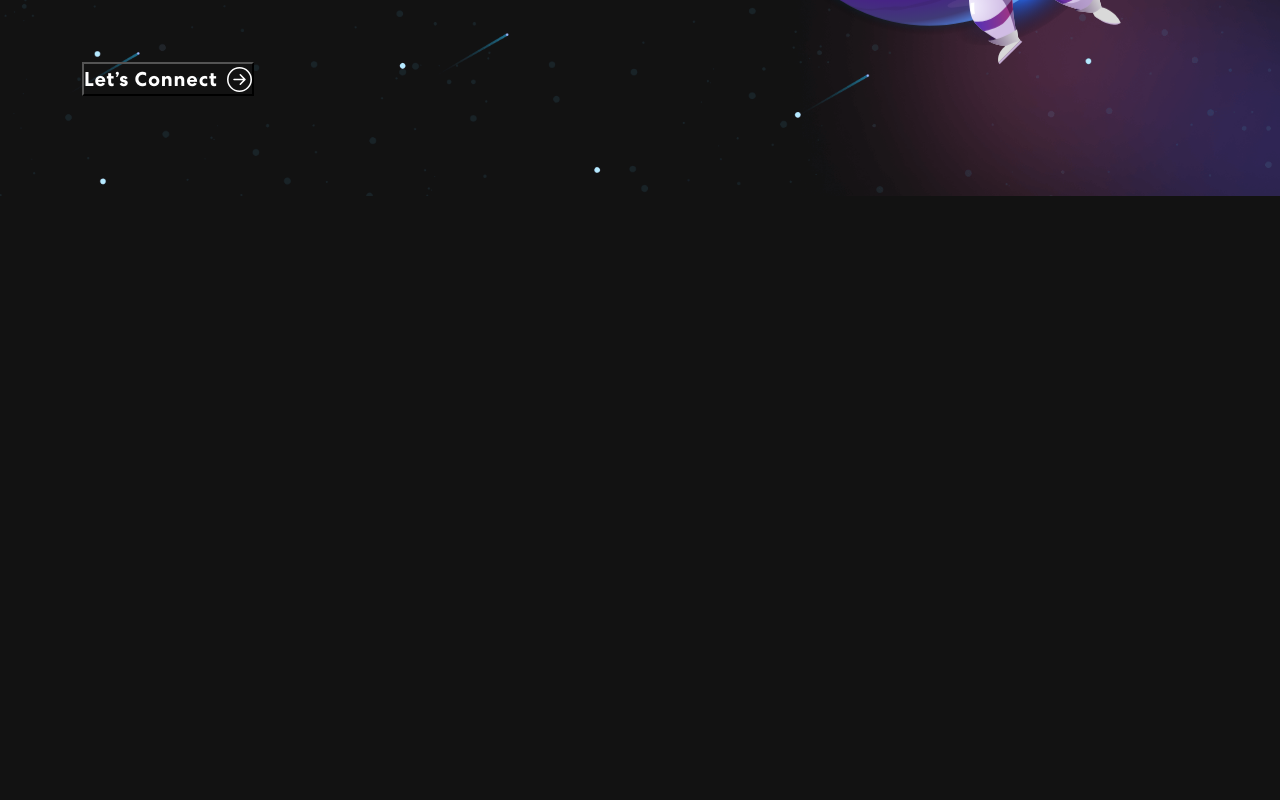
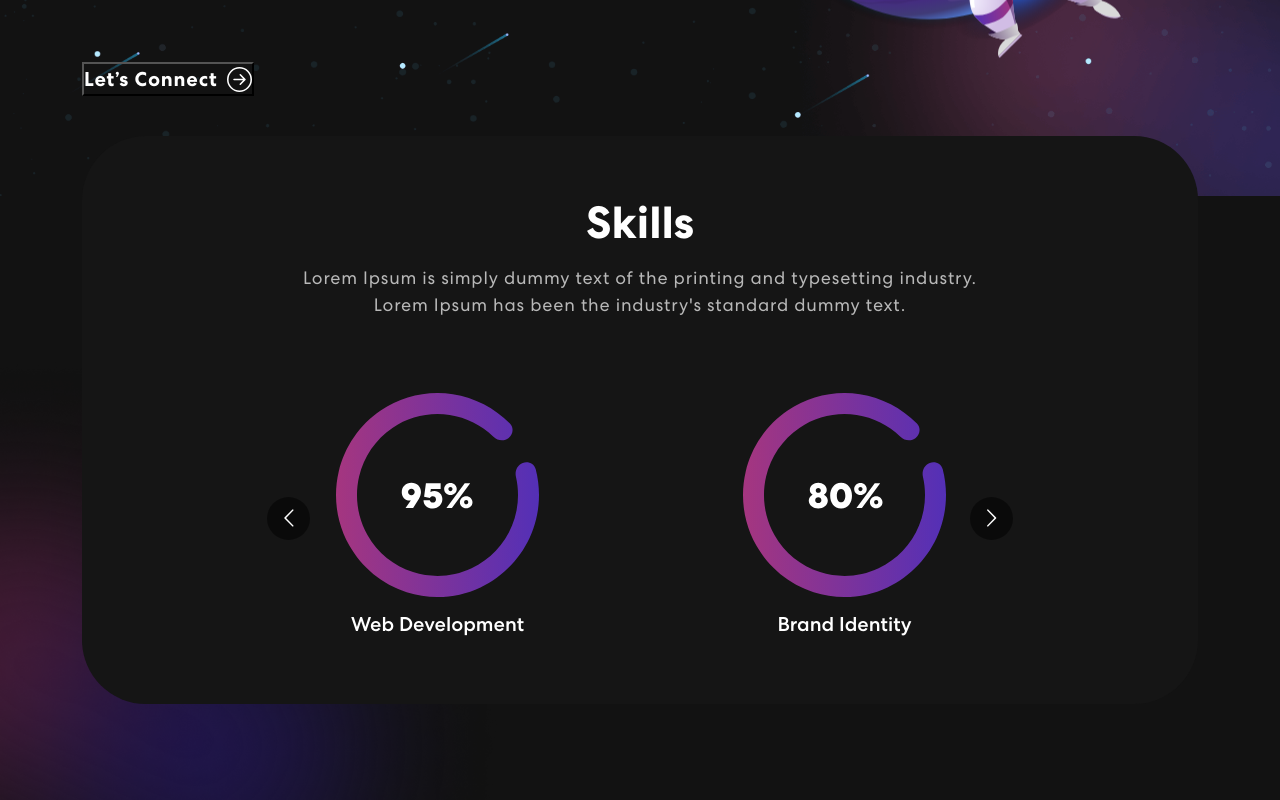
Before and after one commit to Houser97/portfolio-draft-1, a React (Create React App) app: page / in a window 1280 px wide. Shown: the part 580-1380 px from the top of the page. Before the commit the page ends 800 px from the top, so only its background shows below. Built offline with nearby package versions, Linux system fonts and the light colour scheme.

Commit message:
Style Skills component and add it to App.js

```diff
--- a/src/App.js
+++ b/src/App.js
@@ -2,12 +2,14 @@
 import Navbar from './components/navbar';
 import Banner from './components/banner';
 import 'bootstrap/dist/css/bootstrap.css';
+import Skills from './components/skills';
 
 function App() {
   return (
     <div className="App">
       <Navbar />
       <Banner />
+      <Skills />
     </div>
   );
 }
--- a/src/components/skills.js
+++ b/src/components/skills.js
@@ -5,7 +5,8 @@
 import 'react-multi-carousel/lib/styles.css';
 import arrow1 from "../assets/img/arrow1.svg";
 import arrow2 from "../assets/img/arrow2.svg";
-import colorSharp from "../assets/img/color-sharp.png"
+import colorSharp from "../assets/img/color-sharp.png";
+import '../styles/skills.css';
 
 const Skills = () => {
   const responsive = {
--- a/src/styles/skills.css
+++ b/src/styles/skills.css
@@ -0,0 +1,44 @@
+.skill {
+    padding: 0 0 50px 0;
+    position: relative;
+}
+
+.skill-bx {
+    background: #151515;
+    border-radius: 64px;
+    text-align: center;
+    padding: 60px 50px;
+    margin-top: -60px;
+}
+
+.skill h2 {
+    font-size: 45px;
+    font-weight: 700;
+}
+
+.skill p {
+    color: #B8B8B8;
+    font-size: 18px;
+    letter-spacing: 0.8px;
+    line-height: 1.5em;
+    margin: 14px 0 75px 0;
+}
+
+.skill-slider {
+    width: 80%;
+    margin: 0 auto;
+    position: relative;
+}
+
+.skill-slider .item img {
+    width: 50%;
+    margin: 0 auto 15px auto;
+}
+
+.background-image-left {
+    top: 28%;
+    position: absolute;
+    bottom: 0;
+    width: 40%;
+    z-index: -4;
+}
```
